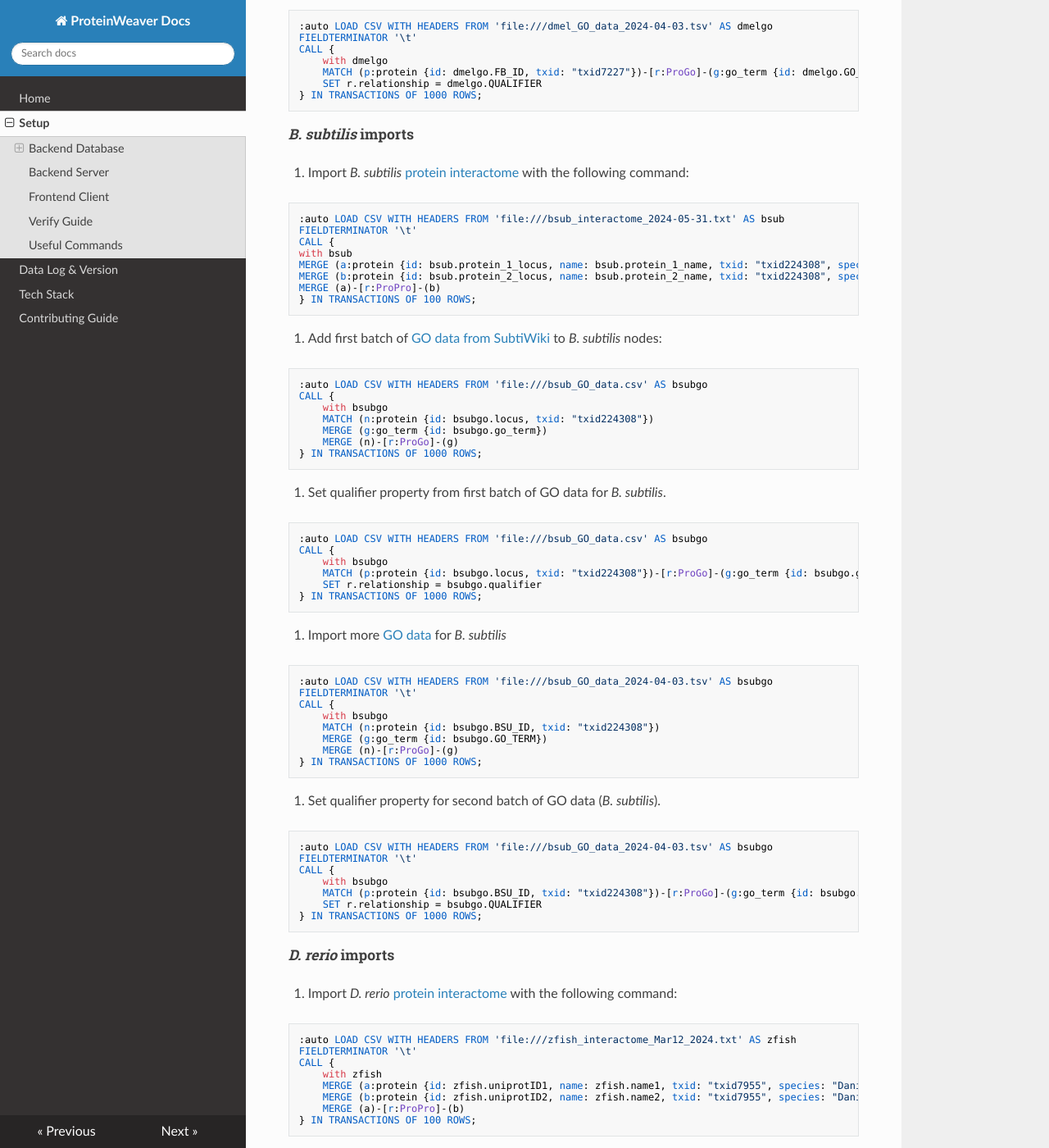
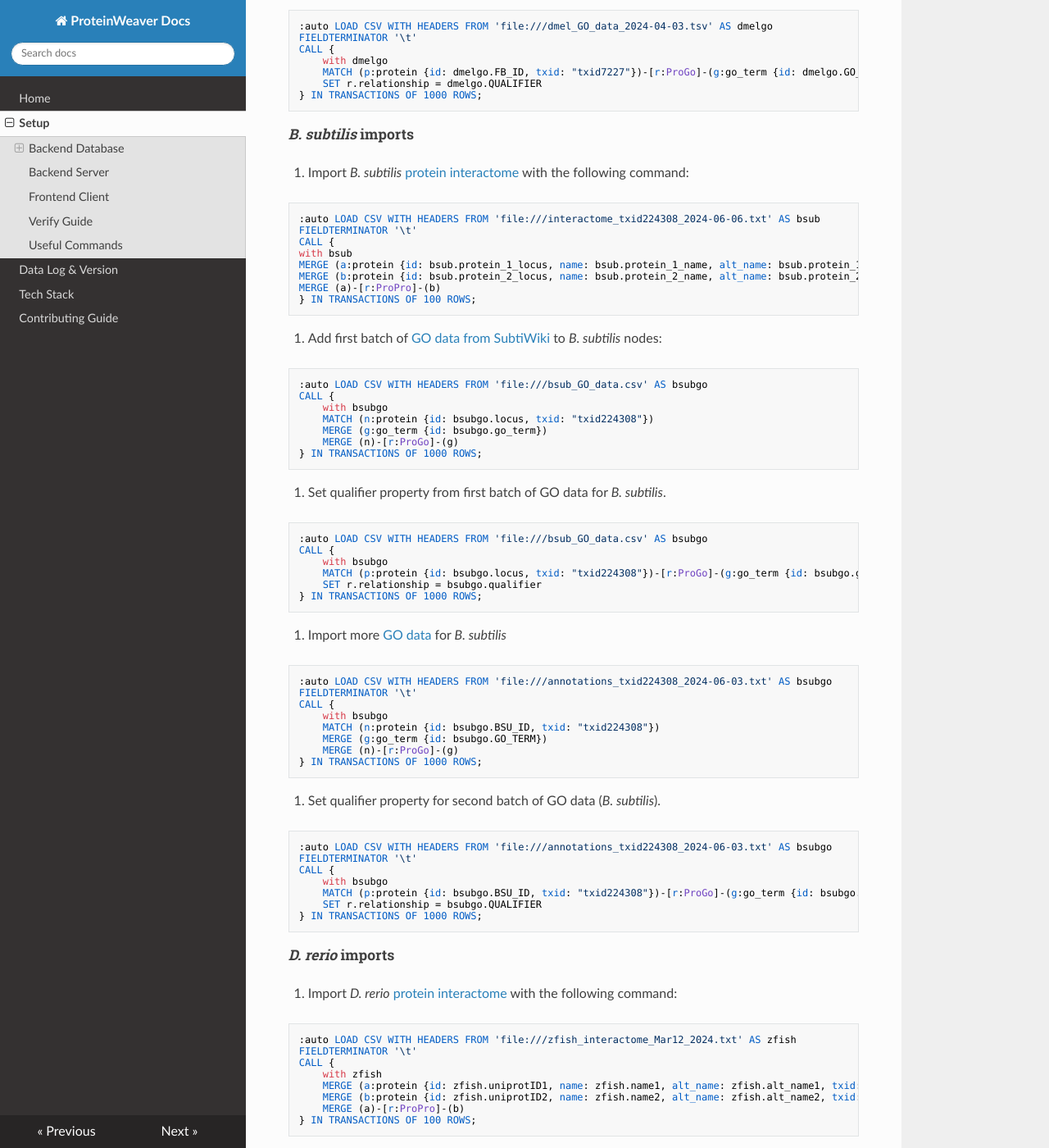
Before and after one commit to Reed-CompBio/protein-weaver, an MkDocs documentation site: the page built from docs/docs/setup.md, in a window 1280 px wide and 1400 px high, scrolled down 2139 px. Shown: the whole window at 82% size. Built offline with MkDocs 1.6.1, drawn with Linux system fonts in a browser that asks for light colours; nearby versions of some CDN libraries.

Commit message:
Update data documentation

````diff
--- a/docs/docs/setup.md
+++ b/docs/docs/setup.md
@@ -110,12 +110,12 @@ CALL {
 ##### _B. subtilis_ imports
 12. Import _B. subtilis_ [protein interactome](https://github.com/Reed-CompBio/protein-weaver/blob/main/data/Import/file:///bsub_interactome_2024-05-31.txt) with the following command:
 ```js
-:auto LOAD CSV WITH HEADERS FROM 'file:///bsub_interactome_2024-05-31.txt' AS bsub
+:auto LOAD CSV WITH HEADERS FROM 'file:///interactome_txid224308_2024-06-06.txt' AS bsub
 FIELDTERMINATOR '\t'
 CALL {
 with bsub
-MERGE (a:protein {id: bsub.protein_1_locus, name: bsub.protein_1_name, txid: "txid224308", species: "Bacillus subtilis 168"})
-MERGE (b:protein {id: bsub.protein_2_locus, name: bsub.protein_2_name, txid: "txid224308", species: "Bacillus subtilis 168"})
+MERGE (a:protein {id: bsub.protein_1_locus, name: bsub.protein_1_name, alt_name: bsub.protein_1_alt_name, txid: "txid224308", species: "Bacillus subtilis 168"})
+MERGE (b:protein {id: bsub.protein_2_locus, name: bsub.protein_2_name, alt_name: bsub.protein_2_alt_name, txid: "txid224308", species: "Bacillus subtilis 168"})
 MERGE (a)-[r:ProPro]-(b)
 } IN TRANSACTIONS OF 100 ROWS;
 ```
@@ -141,9 +141,9 @@ CALL {
 } IN TRANSACTIONS OF 1000 ROWS;
 ```
 
-15. Import more [GO data](https://github.com/Reed-CompBio/protein-weaver/blob/main/data/Import/bsub_GO_data_2024-04-03.tsv) for _B. subtilis_
+15. Import more [GO data](https://github.com/Reed-CompBio/protein-weaver/blob/main/data/Import/annotations_txid224308_2024-06-03.txt) for _B. subtilis_
 ```js
-:auto LOAD CSV WITH HEADERS FROM 'file:///bsub_GO_data_2024-04-03.tsv' AS bsubgo
+:auto LOAD CSV WITH HEADERS FROM 'file:///annotations_txid224308_2024-06-03.txt' AS bsubgo
 FIELDTERMINATOR '\t'
 CALL {
     with bsubgo
@@ -155,7 +155,7 @@ CALL {
 
 16. Set qualifier property for second batch of GO data (_B. subtilis_).
 ```js
-:auto LOAD CSV WITH HEADERS FROM 'file:///bsub_GO_data_2024-04-03.tsv' AS bsubgo
+:auto LOAD CSV WITH HEADERS FROM 'file:///annotations_txid224308_2024-06-03.txt' AS bsubgo
 FIELDTERMINATOR '\t'
 CALL {
     with bsubgo
@@ -171,8 +171,8 @@ CALL {
 FIELDTERMINATOR '\t'
 CALL {
     with zfish
-    MERGE (a:protein {id: zfish.uniprotID1, name: zfish.name1, txid: "txid7955", species: "Danio rerio"})
-    MERGE (b:protein {id: zfish.uniprotID2, name: zfish.name2, txid: "txid7955", species: "Danio rerio"})
+    MERGE (a:protein {id: zfish.uniprotID1, name: zfish.name1, alt_name: zfish.alt_name1, txid: "txid7955", species: "Danio rerio"})
+    MERGE (b:protein {id: zfish.uniprotID2, name: zfish.name2, alt_name: zfish.alt_name2, txid: "txid7955", species: "Danio rerio"})
     MERGE (a)-[r:ProPro]-(b)
 } IN TRANSACTIONS OF 100 ROWS;
 ```
````
Also changed, not shown: docs/docs/data-version.md (+14 -0 lines), 3 other files.
